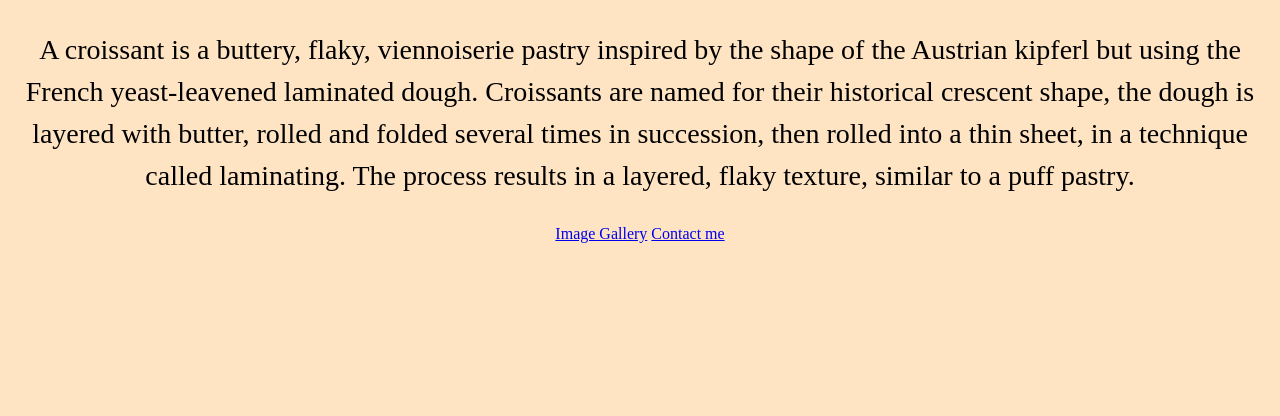
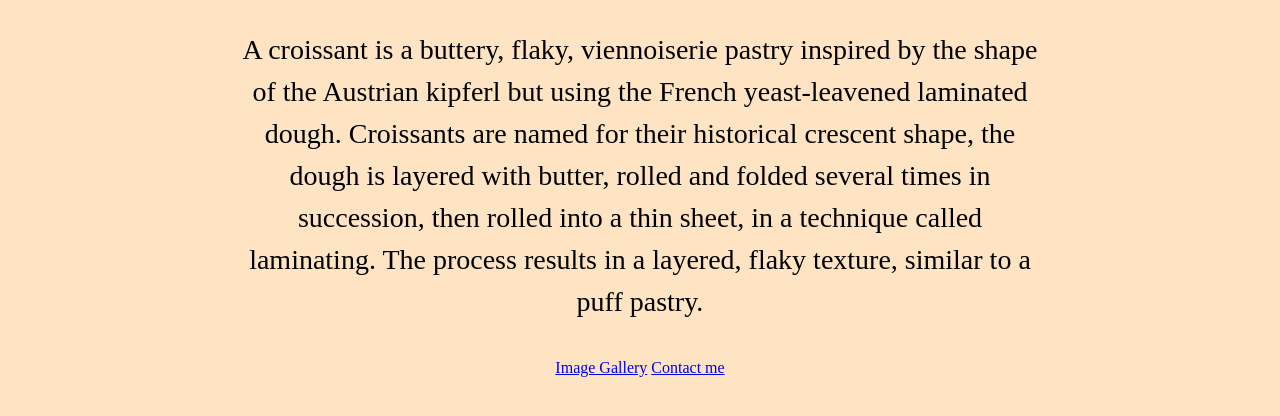
Before and after one commit to PossumCodes/Croissant, a plain HTML site: page index.html in a window 1280 px wide. Shown: the part 90-506 px from the top of the page. Drawn offline with Linux system fonts and the light colour scheme.

Commit message:
updated homepage styling

```diff
--- a/css/styles.css
+++ b/css/styles.css
@@ -14,9 +14,11 @@ img {
 }
 
 .croissant-introduction {
-  text-align: center;
+  margin: 0 auto;
   font-size: 28px;
   line-height: 1.5;
+  max-width: 800px;
+  text-align: center;
 }
 
 .nav-links {
```
Also changed, not shown: index.html (+2 -0 lines).
